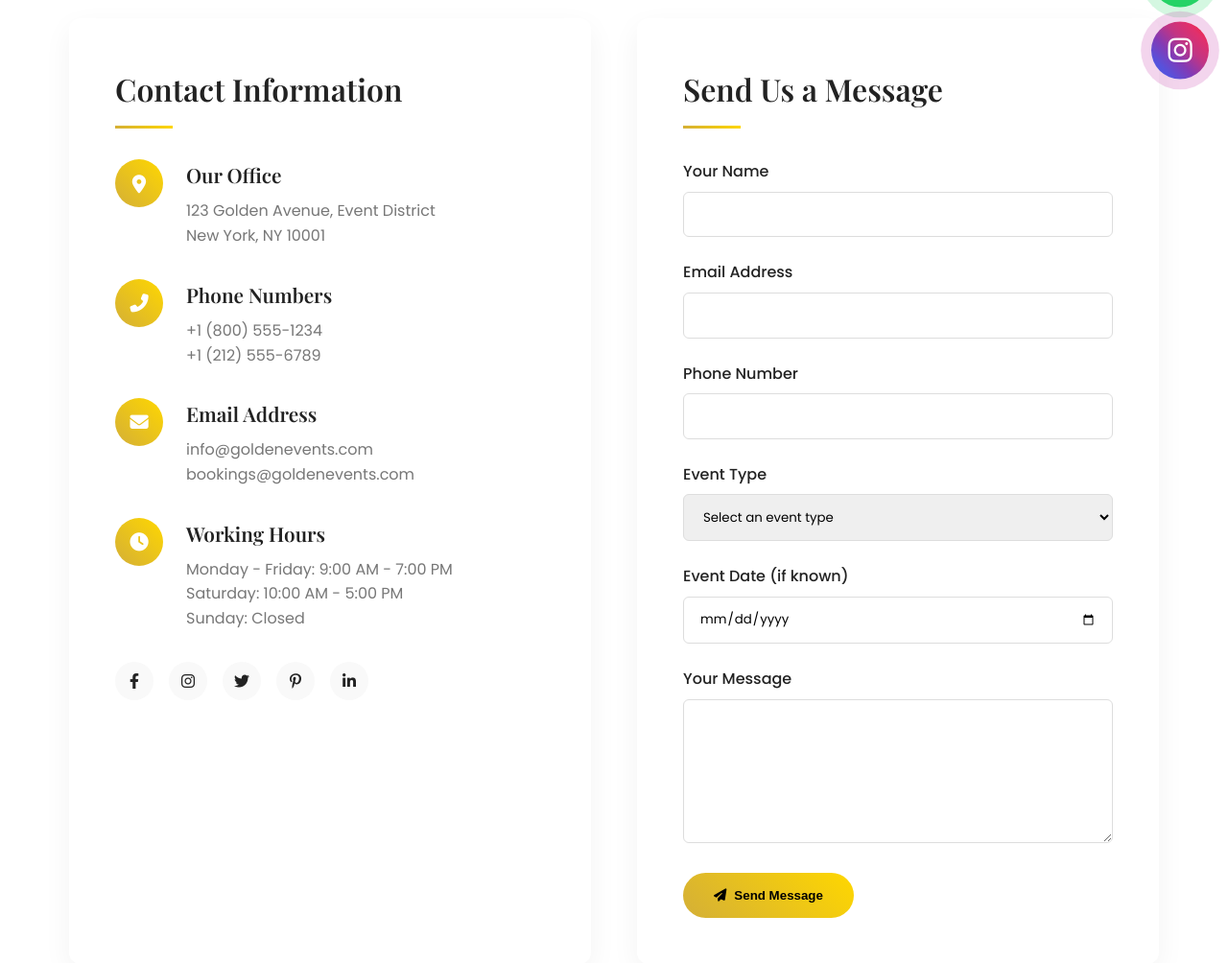
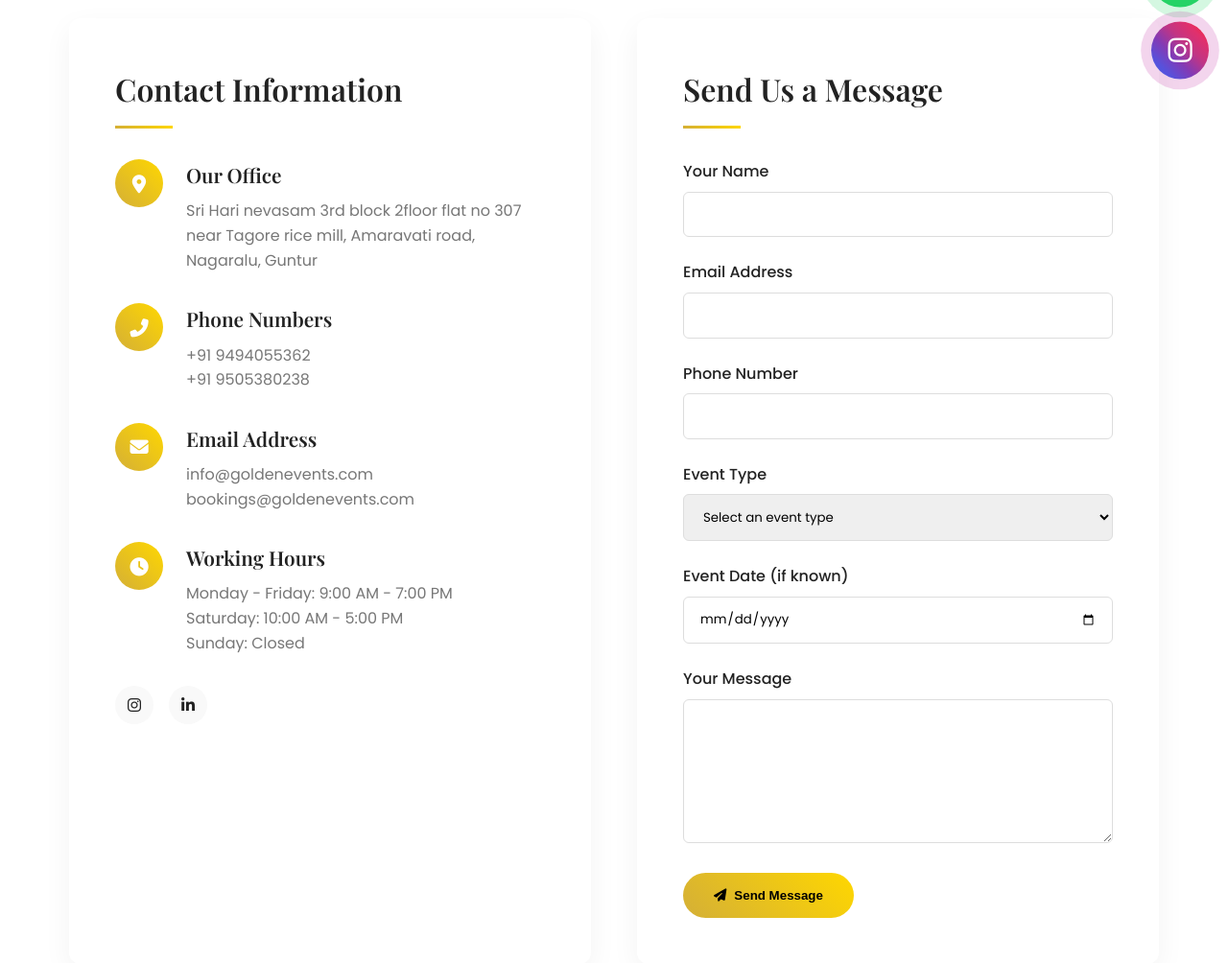
Before and after one commit to Saichamp/Event-Management-Website, a PHP site: page /contact.php in a window 1280 px wide. Shown: the part 545-1549 px from the top of the page at 96% size. Run offline with PHP 8.4, Linux system fonts and the light colour scheme.

Commit message:
final output

```diff
--- a/aboutus.php
+++ b/aboutus.php
@@ -898,7 +898,7 @@
             </p>
             <div class="about-cta__buttons">
                 <a href="contact.php" class="about-cta__button about-cta__button--primary">Get a Free Consultation</a>
-                <a href="tel:+919876543210" class="about-cta__button about-cta__button--secondary">
+                <a href="tel:++919494055362" class="about-cta__button about-cta__button--secondary">
                     <i class="fas fa-phone-alt"></i> Call Our Team
                 </a>
             </div>
--- a/contact.php
+++ b/contact.php
@@ -429,7 +429,7 @@
                 </div>
                 <div class="contact-method__content">
                     <h3>Our Office</h3>
-                    <p>123 Golden Avenue, Event District<br>New York, NY 10001</p>
+                    <p>Sri Hari nevasam 3rd block 2floor flat no 307 near Tagore rice mill, Amaravati road, Nagaralu, Guntur</p>
                 </div>
             </div>
 
@@ -440,8 +440,8 @@
                 <div class="contact-method__content">
                     <h3>Phone Numbers</h3>
                     <p>
-                        <a href="tel:+18005551234">+1 (800) 555-1234</a><br>
-                        <a href="tel:+12125556789">+1 (212) 555-6789</a>
+                        <a href="tel:+919494055362">+91 9494055362</a><br>
+                        <a href="tel:+919505380238">+91 9505380238</a>
                     </p>
                 </div>
             </div>
@@ -474,11 +474,11 @@
             </div>
 
             <div class="social-links">
-                <a href="#" class="social-link"><i class="fab fa-facebook-f"></i></a>
-                <a href="#" class="social-link"><i class="fab fa-instagram"></i></a>
-                <a href="#" class="social-link"><i class="fab fa-twitter"></i></a>
-                <a href="#" class="social-link"><i class="fab fa-pinterest-p"></i></a>
-                <a href="#" class="social-link"><i class="fab fa-linkedin-in"></i></a>
+                <!-- <a href="#" class="social-link"><i class="fab fa-facebook-f"></i></a> -->
+                <a href="https://www.instagram.com/g4_golden_events" class="social-link"><i class="fab fa-instagram"></i></a>
+                <!-- <a href="#" class="social-link"><i class="fab fa-twitter"></i></a>
+                <a href="#" class="social-link"><i class="fab fa-pinterest-p"></i></a> -->
+                <a href="https://www.linkedin.com/in/g4golden-events-aa463a373" class="social-link"><i class="fab fa-linkedin-in"></i></a>
             </div>
         </div>
 
@@ -535,7 +535,7 @@
         <div class="map-container">
             <h2 class="map-title">Find Us Here</h2>
             <div class="map-wrapper" id="map-wrapper">
-                <iframe src="https://www.google.com/maps/embed?pb=!1m18!1m12!1m3!1d3022.215209179035!2d-73.9878449241646!3d40.74844097138948!2m3!1f0!2f0!3f0!3m2!1i1024!2i768!4f13.1!3m3!1m2!1s0x89c259a9b3117469%3A0xd134e199a405a163!2sEmpire%20State%20Building!5e0!3m2!1sen!2sus!4v1689876543210!5m2!1sen!2sus" allowfullscreen="" loading="lazy" referrerpolicy="no-referrer-when-downgrade"></iframe>
+                <iframe src="https://www.google.com/maps/embed?pb=!1m16!1m12!1m3!1d7657.866181672171!2d80.42895938445966!3d16.326362683819223!2m3!1f0!2f0!3f0!3m2!1i1024!2i768!4f13.1!2m1!1sSri%20Hari%20Nevasam%2C%203rd%20Block%2C%202nd%20Floor%2C%20Flat%20No.%20307%2C%20near%20Tagore%20Rice%20Mill%2C%20Amaravati%20Road%2C%20Nagaralu%2C%20Guntur!5e0!3m2!1sen!2sin!4v1751958684772!5m2!1sen!2sin" width="600" height="450" style="border:0;" allowfullscreen="" loading="lazy" referrerpolicy="no-referrer-when-downgrade"></iframe>
             </div>
         </div>
     </section>
--- a/css/main.css
+++ b/css/main.css
@@ -809,8 +809,7 @@ a {
     left: 0;
     width: 100%;
     height: 100%;
-    background: radial-gradient(circle at 20% 50%, rgba(212, 175, 55, 0.1), transparent 70%);
-    z-index: 1;
+
 }
 
 .golden-gallery-container {
@@ -929,8 +928,6 @@ a {
     flex-direction: column;
     justify-content: flex-end;
     padding: 2rem;
-    z-index: 3;
-    background: linear-gradient(to top, rgba(0,0,0,0.8) 0%, transparent 100%);
     opacity: 0;
     transition: all 0.4s ease;
 }
--- a/header.php
+++ b/header.php
@@ -26,7 +26,7 @@
   <header class="header-main">
     <nav class="navbar-primary navbar-primary--transparent">
         <div class="navbar-primary__brand">
-            <img class="logo" src="assets\logo.png">
+            <img class="logo" src="assets/logo.png">
             <a href="index.php" class="navbar-primary__logo">Golden Events</a>
         </div>
 
--- a/index.php
+++ b/index.php
@@ -208,7 +208,7 @@ foreach ($latestTestimonials as &$t) {
         </div>
     </div>
 </section>
-<!-- Testimonials Section -->
+
 <!-- Testimonials Section -->
 <section class="golden-testimonials-3d" id="testimonials">
     <div class="golden-3d-container">
--- a/services.php
+++ b/services.php
@@ -1036,7 +1036,7 @@
                 <p class="service-cta__text">Our team is ready to bring your vision to life with creativity, precision, and passion. Contact us today to start planning your perfect event.</p>
                 <div class="service-cta__buttons">
                     <a href="contact.php" class="service-cta__button service-cta__button--primary">Get a Free Consultation</a>
-                    <a href="tel:+919876543210" class="service-cta__button service-cta__button--secondary">
+                    <a href="tel:+919494055362" class="service-cta__button service-cta__button--secondary">
                         <i class="fas fa-phone-alt"></i> Call Our Team
                     </a>
                 </div>
```
